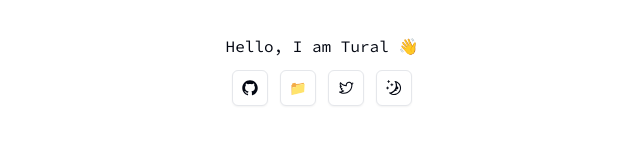
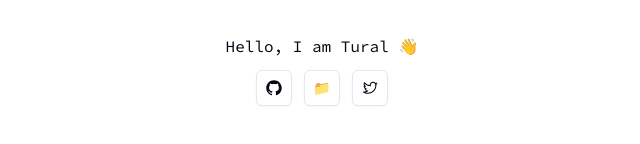
Before and after one commit to turalowski/tural.dev, a Next.js app: page / in a window 1280 px wide. Shown: the part 330-474 px from the top of the page, without its empty margins (318-958 px from the left). Built offline with nearby package versions, Linux system fonts and the light colour scheme.

Commit message:
Fixed theme

```diff
--- a/app/page.tsx
+++ b/app/page.tsx
@@ -1,6 +1,6 @@
 'use client';
 
-import { TwitterLogoIcon, GitHubLogoIcon, SunIcon, MoonIcon } from '@radix-ui/react-icons';
+import { TwitterLogoIcon, GitHubLogoIcon} from '@radix-ui/react-icons';
 import { Button } from './components/ui/button';
 import Link from 'next/link';
 import {
@@ -9,10 +9,8 @@ import {
   TooltipProvider,
   TooltipTrigger,
 } from './components/ui/tooltip';
-import { useTheme } from 'next-themes';
 
 export default function Home() {
-  const { theme, setTheme } = useTheme();
 
   return (
     <main className="flex min-h-screen flex-col justify-center items-center p-6">
@@ -61,14 +59,6 @@ export default function Home() {
           <TooltipProvider>
             <Tooltip>
               <TooltipTrigger asChild>
-                <Button
-                  variant="outline"
-                  size="icon"
-                  onClick={() => setTheme(theme === 'dark' ? 'light' : 'dark')}
-                >
-                  {theme === 'dark' ? <SunIcon /> : <MoonIcon />}
-                  <span className="sr-only">Toggle theme</span>
-                </Button>
               </TooltipTrigger>
               <TooltipContent>Toggle theme</TooltipContent>
             </Tooltip>
--- a/app/portfolio/page.tsx
+++ b/app/portfolio/page.tsx
@@ -11,10 +11,8 @@ import {
   SunIcon,
   MoonIcon,
 } from '@radix-ui/react-icons';
-import { useTheme } from 'next-themes';
 
 export default function PortfolioPage() {
-  const { theme, setTheme } = useTheme();
   const [fullscreenImage, setFullscreenImage] = useState<string | null>(null);
   const [currentProjectIndex, setCurrentProjectIndex] = useState<number>(0);
   const [currentImageIndex, setCurrentImageIndex] = useState<number>(0);
@@ -287,17 +285,6 @@ export default function PortfolioPage() {
           >
             <GitHubLogoIcon className="h-4 w-4" />
           </Button>
-          <Button
-            variant="outline"
-            size="icon"
-            onClick={() => setTheme(theme === 'dark' ? 'light' : 'dark')}
-          >
-            {theme === 'dark' ? (
-              <SunIcon className="h-4 w-4" />
-            ) : (
-              <MoonIcon className="h-4 w-4" />
-            )}
-          </Button>
         </div>
       </div>
       <div className="grid grid-cols-1 sm:grid-cols-2 md:grid-cols-4 gap-8 mt-8">
```
